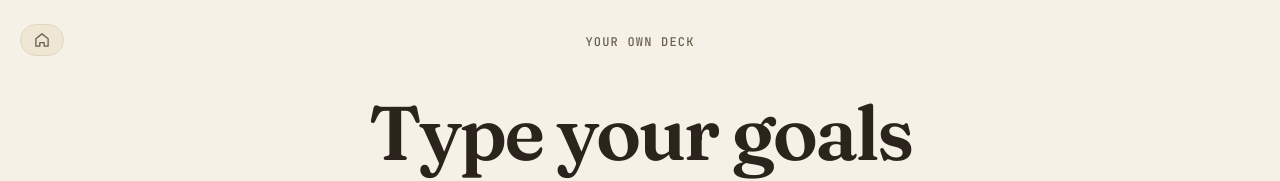
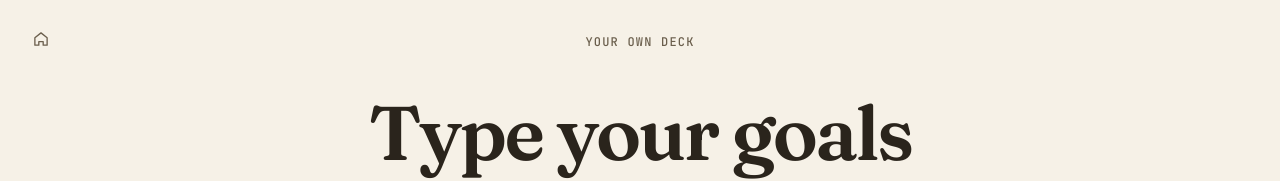
Before and after one commit to katmetax/goal-tournament, a Vue app: page /custom in a window 1280 px wide. Shown: the top 181 px of the page. Built offline with nearby package versions, Linux system fonts and the light colour scheme.

Commit message:
Make style tweaks to home btn

```diff
--- a/src/App.vue
+++ b/src/App.vue
@@ -125,9 +125,8 @@ textarea {
   align-items: center;
   gap: 6px;
   padding: 8px 14px;
-  background: var(--bg-alt);
-  border: 1.5px solid var(--rule);
-  border-radius: var(--button-radius);
+  background: transparent;
+  border: none;
   font-family: var(--font-mono);
   font-size: 12px;
   letter-spacing: 0.08em;
--- a/src/views/HeadToHeadView.vue
+++ b/src/views/HeadToHeadView.vue
@@ -187,7 +187,6 @@ onMounted(() => {
   display: flex;
   gap: 14px;
   align-items: center;
-  margin-top: 25px;
 }
 
 .dot-sep {
@@ -301,6 +300,7 @@ onMounted(() => {
 
   .alive-pill {
     align-self: center;
+    margin-top: 25px;
   }
 
   .versus-area {
```
